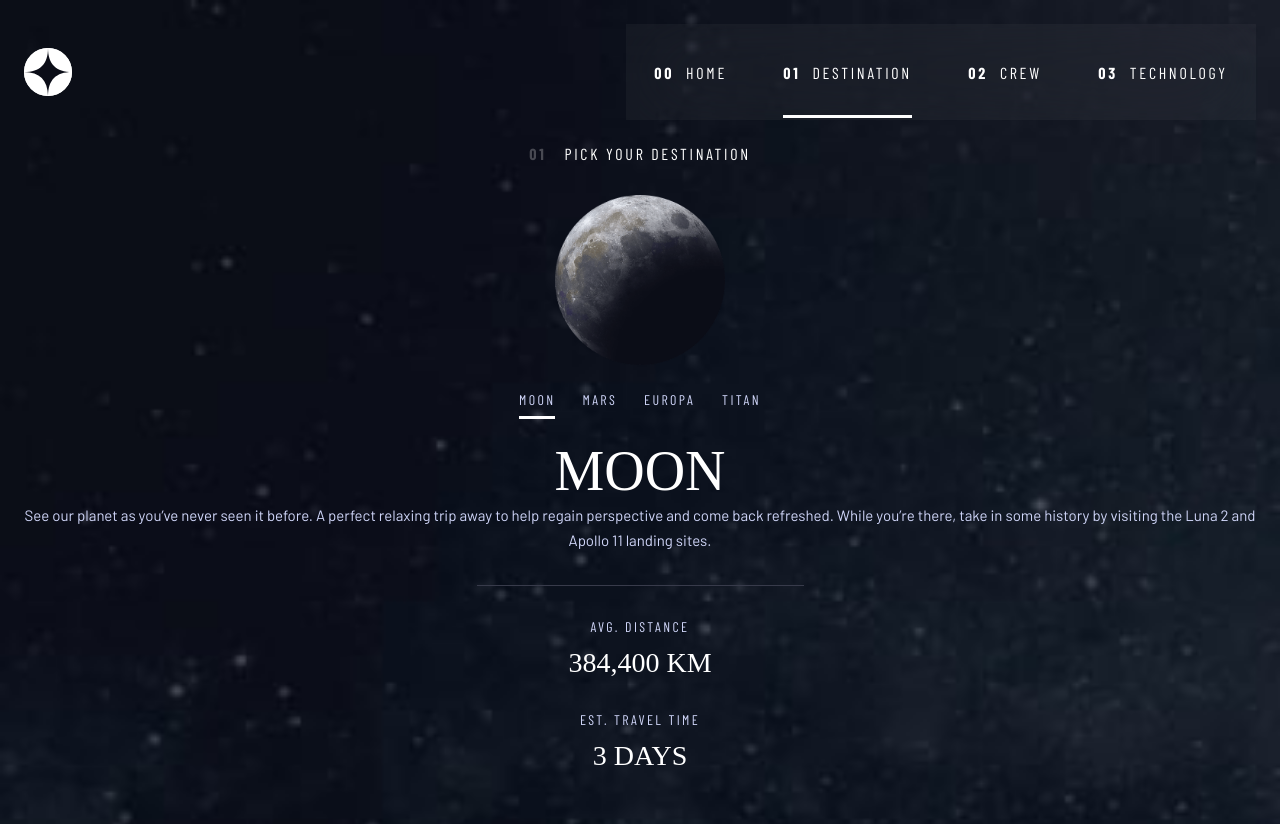
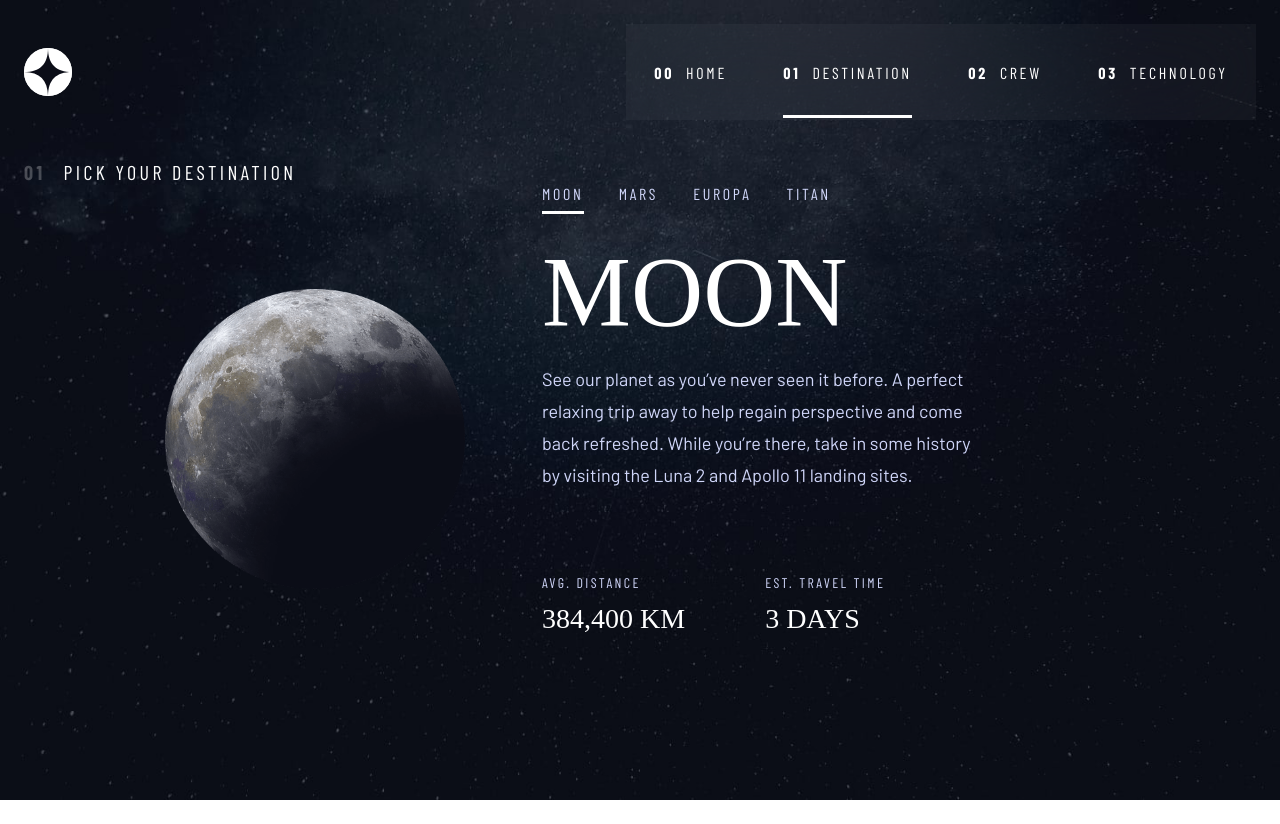
Before and after one commit to AlexanderGrigoryan/Space-Tourism-Website, a React (Vite) app: page /destination/moon in a window 1280 px wide. After the commit the page ends 800 px from the top, so only its background shows below. Built offline with nearby package versions, Linux system fonts and the light colour scheme; a web font is replaced by a local one.

Commit message:
make Destination page responsive for all devices

```diff
--- a/src/components/Home.tsx
+++ b/src/components/Home.tsx
@@ -72,6 +72,7 @@ const Content = styled.div`
 
   @media screen and (min-width: 768px) {
     padding-top: 84px;
+    padding-bottom: 50px;
     row-gap: 156px;
   }
 
@@ -80,7 +81,6 @@ const Content = styled.div`
     justify-content: space-between;
     padding: 0 75px;
     margin-top: 251px;
-    padding-bottom: 50px;
   }
 
   @media screen and (min-width: 1440px) {
--- a/src/pages/Destination.tsx
+++ b/src/pages/Destination.tsx
@@ -1,5 +1,7 @@
 import Header from "../components/Header";
 import MobileBackground from "../assets/destination/background-destination-mobile.jpg";
+import TabletBackground from "../assets/destination/background-destination-tablet.jpg";
+import DesktopBackground from "../assets/destination/background-destination-desktop.jpg";
 import styled from "styled-components";
 import data from "../data.json";
 import { useState } from "react";
@@ -35,8 +37,9 @@ function Destination(props: DestinationProps) {
           <Number>01</Number>
           <Text>Pick Your Destination</Text>
         </Title>
-        <>
+        <ContentContainer>
           <PlanetImage src={planet?.images.png} alt="planet image" />
+          <DesktopContainer>
             <PlanetNav>
               {data.destinations.map((item, index) => {
                 return (
@@ -73,7 +76,8 @@ function Destination(props: DestinationProps) {
                 </Statistics>
               </PlanetStatistics>
             </PlanetContainer>
-        </>
+          </DesktopContainer>
+        </ContentContainer>
       </Content>
     </Container>
   );
@@ -88,6 +92,14 @@ const Container = styled.div`
   width: 100%;
   min-height: 100vh;
   padding: 0 24px;
+
+  @media screen and (min-width: 768px) {
+    background-image: url(${TabletBackground});
+  }
+
+  @media screen and (min-width: 1024px) {
+    background-image: url(${DesktopBackground});
+  }
 `;
 
 const Content = styled.div`
@@ -99,6 +111,15 @@ const Content = styled.div`
 const Title = styled.div`
   display: flex;
   column-gap: 18px;
+
+  @media screen and (min-width: 768px) {
+    align-self: flex-start;
+    padding-top: 16px;
+  }
+
+  @media screen and (min-width: 1440px) {
+    padding-left: 165px;
+  }
 `;
 
 const Number = styled.span`
@@ -107,6 +128,11 @@ const Number = styled.span`
   font-weight: 700;
   letter-spacing: 2.7px;
   color: rgba(255, 255, 255, 0.25);
+
+  @media screen and (min-width: 768px) {
+    font-size: 20px;
+    letter-spacing: 3.375px;
+  }
 `;
 
 const Text = styled(Number)`
@@ -115,16 +141,57 @@ const Text = styled(Number)`
   text-transform: uppercase;
 `;
 
+const ContentContainer = styled.div`
+  display: flex;
+  flex-direction: column;
+  align-items: center;
+
+  @media screen and (min-width: 1024px) {
+    flex-direction: row;
+    column-gap: 77px;
+  }
+
+  @media screen and (min-width: 1440px) {
+    column-gap: 157px;
+  }
+`;
+
 const PlanetImage = styled.img`
   width: 170px;
   height: 170px;
   margin: 32px 0 26px;
+
+  @media screen and (min-width: 768px) {
+    width: 300px;
+    height: 300px;
+    margin: 60px 0 53px;
+  }
+
+  @media screen and (min-width: 1440px) {
+    width: 445px;
+    height: 445px;
+    margin: 60px 0 53px;
+  }
+`;
+
+const DesktopContainer = styled.div`
+  display: flex;
+  flex-direction: column;
+  align-items: center;
+
+  @media screen and (min-width: 1024px) {
+    align-items: flex-start;
+  }
 `;
 
 const PlanetNav = styled.nav`
   display: flex;
   column-gap: 27px;
   margin-bottom: 20px;
+
+  @media screen and (min-width: 768px) {
+    column-gap: 35px;
+  }
 `;
 
 const PlanetContainer = styled.div`
@@ -133,12 +200,25 @@ const PlanetContainer = styled.div`
   align-items: center;
   row-gap: 32px;
   margin-bottom: 52px;
+
+  @media screen and (min-width: 768px) {
+    row-gap: 49px;
+  }
+
+  @media screen and (min-width: 1024px) {
+    align-items: flex-start;
+    row-gap: 83px;
+  }
 `;
 
 const PlanetInfo = styled.div`
   display: flex;
   flex-direction: column;
   align-items: center;
+
+  @media screen and (min-width: 1024px) {
+    align-items: flex-start;
+  }
 `;
 
 const List = styled.div`
@@ -158,6 +238,11 @@ const StyledLink = styled(Link)`
   text-transform: uppercase;
   text-decoration: none;
   color: #d0d6f9;
+
+  @media screen and (min-width: 768px) {
+    font-size: 16px;
+    letter-spacing: 2.7px;
+  }
 `;
 
 const ActiveLine = styled.div`
@@ -173,6 +258,16 @@ const PlanetName = styled.h2`
   line-height: normal;
   text-transform: uppercase;
   color: #ffffff;
+
+  @media screen and (min-width: 768px) {
+    font-size: 80px;
+    margin-bottom: 8px;
+  }
+
+  @media screen and (min-width: 1024px) {
+    font-size: 100px;
+    margin-bottom: 14px;
+  }
 `;
 
 const PlanetDescription = styled.p`
@@ -181,12 +276,29 @@ const PlanetDescription = styled.p`
   line-height: 25px;
   text-align: center;
   color: #d0d6f9;
+
+  @media screen and (min-width: 768px) {
+    font-size: 16px;
+    line-height: 28px;
+    width: 573px;
+  }
+
+  @media screen and (min-width: 1024px) {
+    font-size: 18px;
+    line-height: 32px;
+    width: 444px;
+    text-align: left;
+  }
 `;
 
 const PlanetLine = styled.div`
-  width: 327px;
+  width: 100%;
   height: 1px;
   background: #383b4b;
+
+  @media screen and (min-width: 768px) {
+    display: none;
+  }
 `;
 
 const PlanetStatistics = styled.div`
@@ -194,6 +306,17 @@ const PlanetStatistics = styled.div`
   flex-direction: column;
   align-items: center;
   row-gap: 32px;
+
+  @media screen and (min-width: 768px) {
+    flex-direction: row;
+    justify-content: space-around;
+    width: 573px;
+  }
+
+  @media screen and (min-width: 1024px) {
+    justify-content: flex-start;
+    column-gap: 80px;
+  }
 `;
 
 const Statistics = styled.div`
@@ -201,6 +324,10 @@ const Statistics = styled.div`
   flex-direction: column;
   text-align: center;
   row-gap: 12px;
+
+  @media screen and (min-width: 1024px) {
+    text-align: left;
+  }
 `;
 
 const StatisticsTitle = styled.h3`
```
Lines whose indentation alone changed are shown as unchanged.
